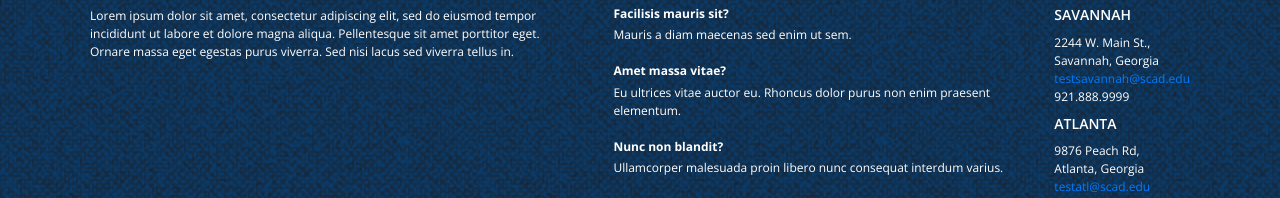
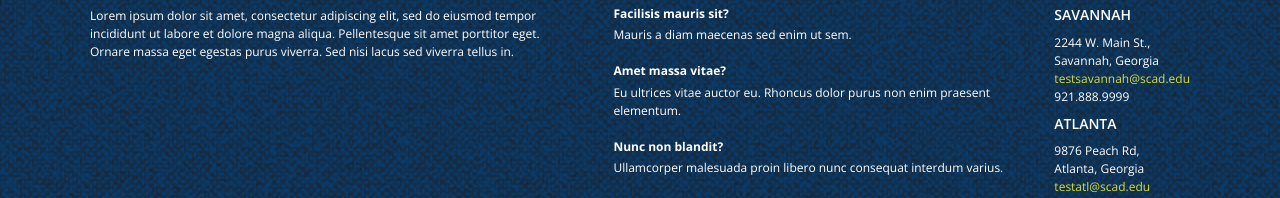
Before and after one commit to abodnar1/reactjs-assessment, a React (Create React App) app: page / in a window 1280 px wide. Shown: the part 754-952 px from the top of the page. Built offline with nearby package versions, Linux system fonts and the light colour scheme; no server answers.

Commit message:
Change color on anchor elements from blue to yellow green

```diff
--- a/src/styles/base/_reset.scss
+++ b/src/styles/base/_reset.scss
@@ -7,5 +7,5 @@ main {
 }
 
 a {
-
+  color: $yellow-green-50;
 }
```
